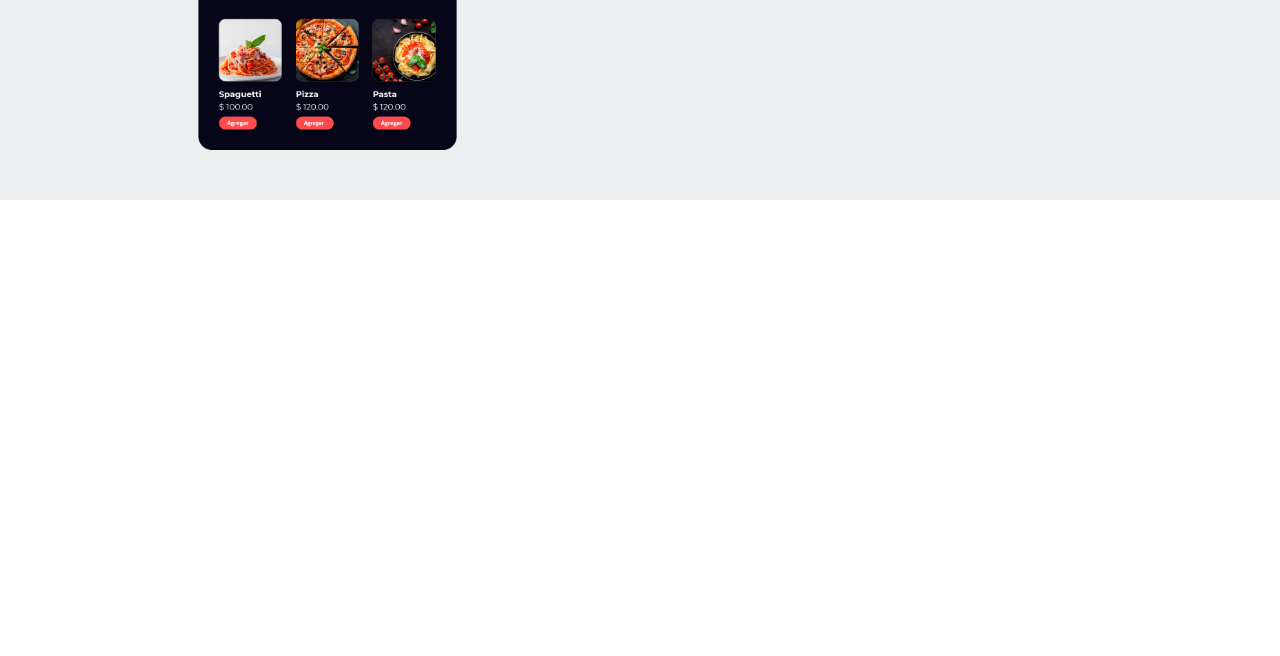
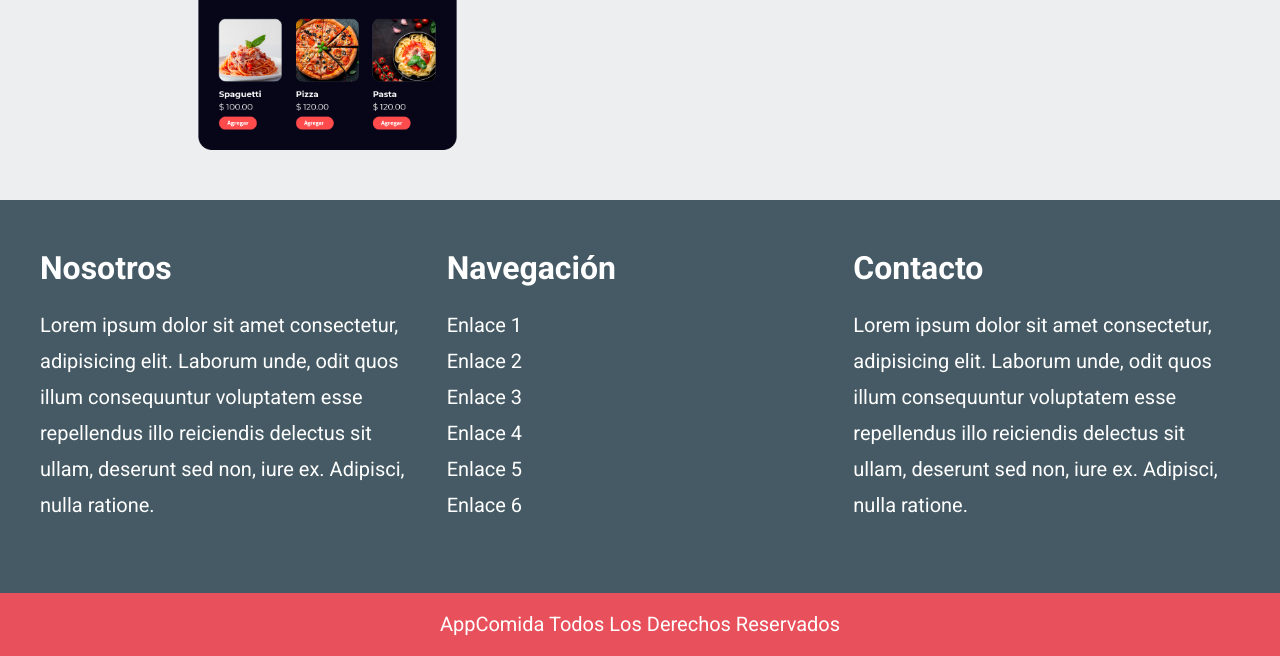
Before and after one commit to AxceleratorR2/delivery-page, a website: page index.html in a window 1280 px wide. Shown: the part 5354-6010 px from the top of the page. Before the commit the page ends 5554 px from the top, so only its background shows below. Drawn offline with Linux system fonts and the light colour scheme.

Commit message:
Agregando el footer

```diff
--- a/index.html
+++ b/index.html
@@ -522,5 +522,44 @@
         </div>
       </div>
     </section>
+
+    <footer class="footer">
+      <div class="contenedor footer__grid">
+        <div class="footer__caja">
+          <h3 class="footer__heading">Nosotros</h3>
+          <p class="footer__texto">
+            Lorem ipsum dolor sit amet consectetur, adipisicing elit. Laborum
+            unde, odit quos illum consequuntur voluptatem esse repellendus illo
+            reiciendis delectus sit ullam, deserunt sed non, iure ex. Adipisci,
+            nulla ratione.
+          </p>
+        </div>
+
+        <div class="footer__caja">
+          <h3 class="footer__heading">Navegación</h3>
+          <nav class="footer__nav">
+            <a href="#" class="footer__enlace">Enlace 1</a>
+            <a href="#" class="footer__enlace">Enlace 2</a>
+            <a href="#" class="footer__enlace">Enlace 3</a>
+            <a href="#" class="footer__enlace">Enlace 4</a>
+            <a href="#" class="footer__enlace">Enlace 5</a>
+            <a href="#" class="footer__enlace">Enlace 6</a>
+          </nav>
+        </div>
+
+        <div class="footer__caja">
+          <h3 class="footer__heading">Contacto</h3>
+          <p class="footer__texto">
+            Lorem ipsum dolor sit amet consectetur, adipisicing elit. Laborum
+            unde, odit quos illum consequuntur voluptatem esse repellendus illo
+            reiciendis delectus sit ullam, deserunt sed non, iure ex. Adipisci,
+            nulla ratione.
+          </p>
+        </div>
+      </div>
+      <p class="footer__copyright text-center">
+        AppComida Todos Los Derechos Reservados
+      </p>
+    </footer>
   </body>
 </html>
--- /dev/null
+++ b/src/scss/layout/_footer.scss
@@ -0,0 +1,56 @@
+@use "base/mixins" as m;
+@use "base/variables" as v;
+
+.footer {
+  background-color: v.$secundario;
+  padding-top: v.$separacion;
+
+  &__grid {
+    @include m.tablet {
+      @include m.grid(3, 2rem);
+    }
+  }
+
+  &__caja {
+    margin-bottom: v.$separacion;
+
+    &:last-of-type {
+      margin-bottom: 0;
+    }
+  }
+
+  &__heading {
+    color: v.$blanco;
+    margin: 0;
+    text-align: center;
+
+    @include m.tablet {
+      text-align: left;
+    }
+  }
+
+  &__nav {
+    display: flex;
+    flex-direction: column;
+    margin-top: 2rem;
+  }
+
+  &__enlace,
+  &__texto {
+    font-size: 2rem;
+    line-height: 1.8;
+    color: v.$blanco;
+    text-align: center;
+
+    @include m.tablet {
+      text-align: left;
+    }
+  }
+
+  &__copyright {
+    background-color: v.$principal;
+    margin: 0;
+    padding: 2rem;
+    color: v.$blanco;
+  }
+}
--- a/src/scss/layout/_index.scss
+++ b/src/scss/layout/_index.scss
@@ -6,3 +6,4 @@
 @forward "favoritos";
 @forward "repartidores";
 @forward "descarga";
+@forward "footer";
```
Also changed, not shown: build/css/app.css.
